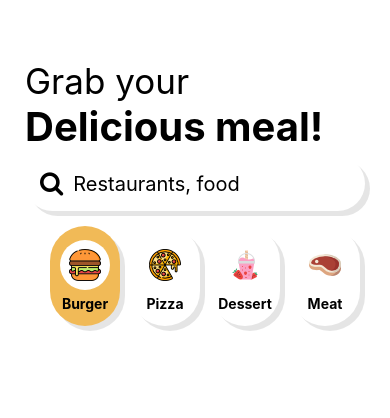
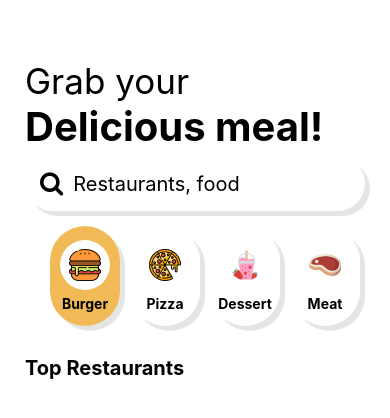
Before and after one commit to joshinehajoshi/React-native-restaurant-app, a React Native app: screen / in a window 390 px wide. Shown: the top 418 px of the page. Built offline with nearby package versions, Linux system fonts and the light colour scheme.

Commit message:
Restaurants.js

```diff
--- a/App.js
+++ b/App.js
@@ -3,6 +3,7 @@
 import {View,StyleSheet} from "react-native";
 import Categories from "./src/components/Categories";
 import Header from "./src/components/Header";
+import Restaurants from "./src/components/Restaurants";
 import Search from "./src/components/Search";
 
 
@@ -51,6 +52,7 @@
        categories={commonCategories}
        setTerm={setTerm} />
       </View>
+      <Restaurants />
 
       <StatusBar/>
     </View>
--- /dev/null
+++ b/src/components/Restaurants.js
@@ -0,0 +1,23 @@
+import { Text, View, StyleSheet } from "react-native";
+
+export default function Restaurants() {
+    return (
+        <View style={styles.container}>
+            <Text style={styles.header}>Top Restaurants</Text>
+        </View>
+    )
+}
+
+const styles = StyleSheet.create({
+    container: {
+        marginHorizontal: 25,
+        marginVertical: 15,
+        flex: 1,
+    },
+    header: {
+        fontWeight: "bold",
+        fontSize: 20,
+        paddingBottom: 10,
+        height: 100,
+    }
+})
```
